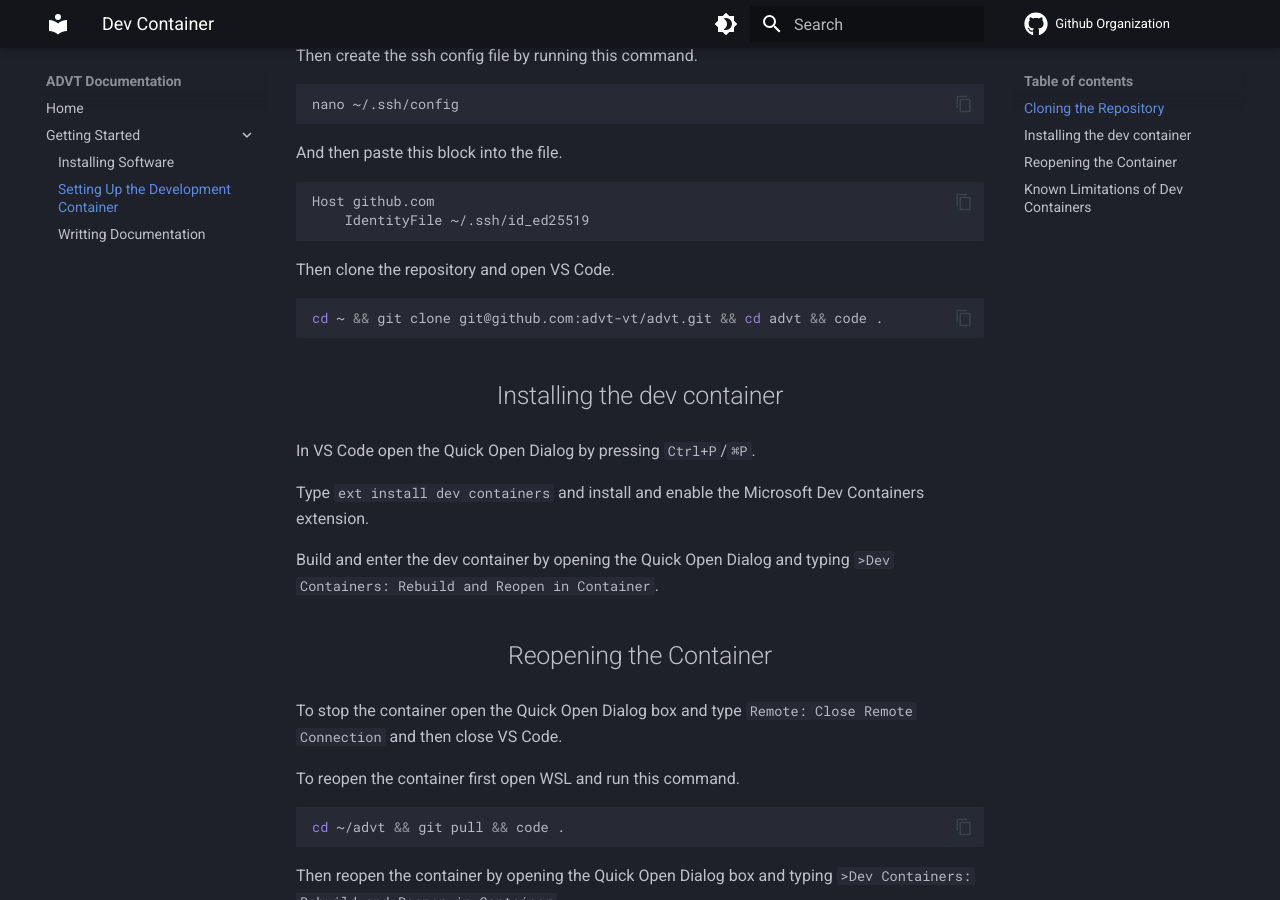
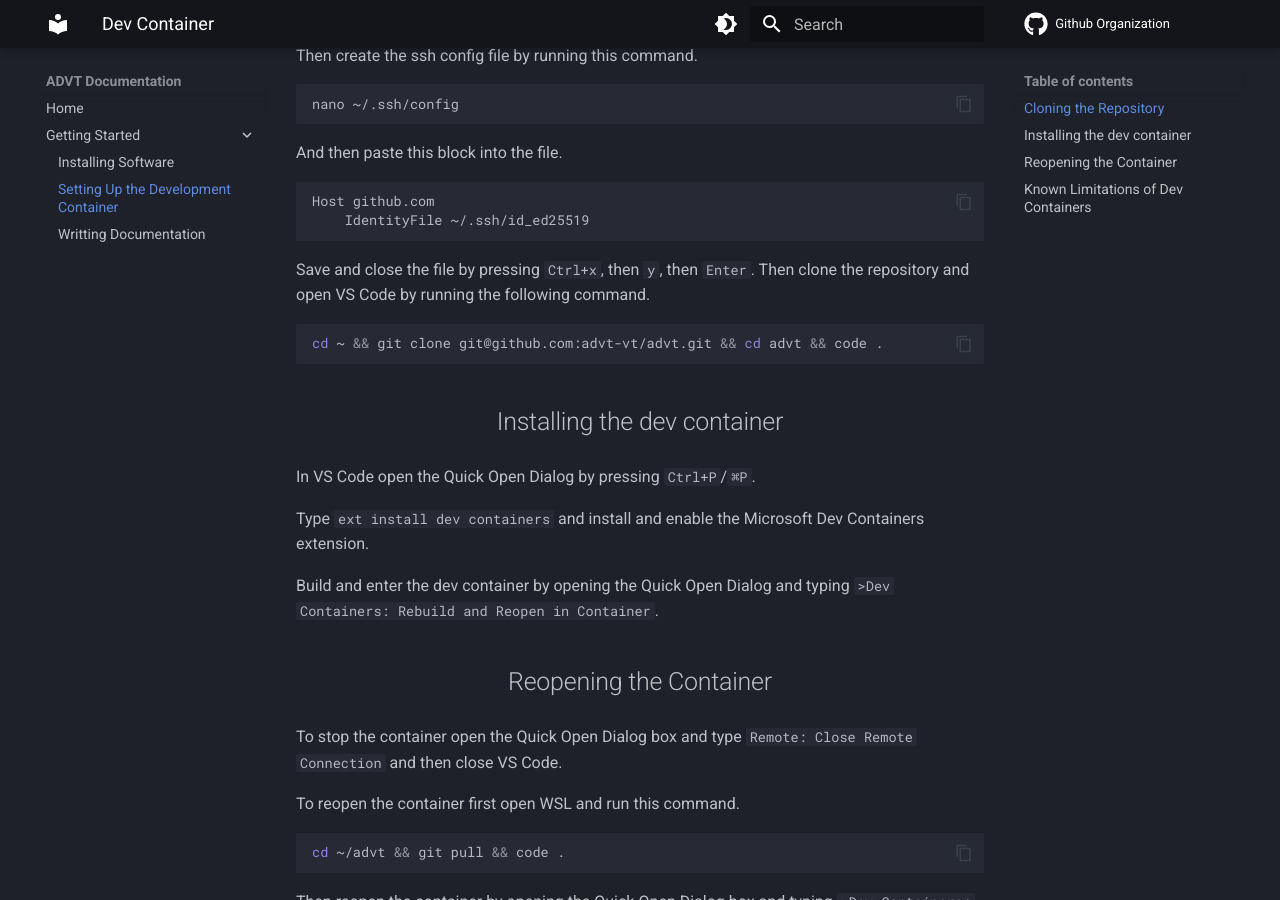
Before and after one commit to advt-vt/advt-vt.github.io, an MkDocs documentation site: the page built from docs/getting_started/setting_up_dev_container.md, in a window 1280 px wide and 900 px high, scrolled down 646 px. Built offline with MkDocs 1.6.1 and Material for MkDocs 9.7.7, drawn with Linux system fonts in a browser that asks for light colours.

Commit message:
Add how to save and close nano for ssh config

````diff
--- a/docs/getting_started/setting_up_dev_container.md
+++ b/docs/getting_started/setting_up_dev_container.md
@@ -35,7 +35,7 @@
     IdentityFile ~/.ssh/id_ed25519
 ```
 
-Then clone the repository and open VS Code.
+Save and close the file by pressing `Ctrl+x`, then `y`, then `Enter`. Then clone the repository and open VS Code by running the following command.
 
 ``` bash
 cd ~ && git clone git@github.com:advt-vt/advt.git && cd advt && code .
````
